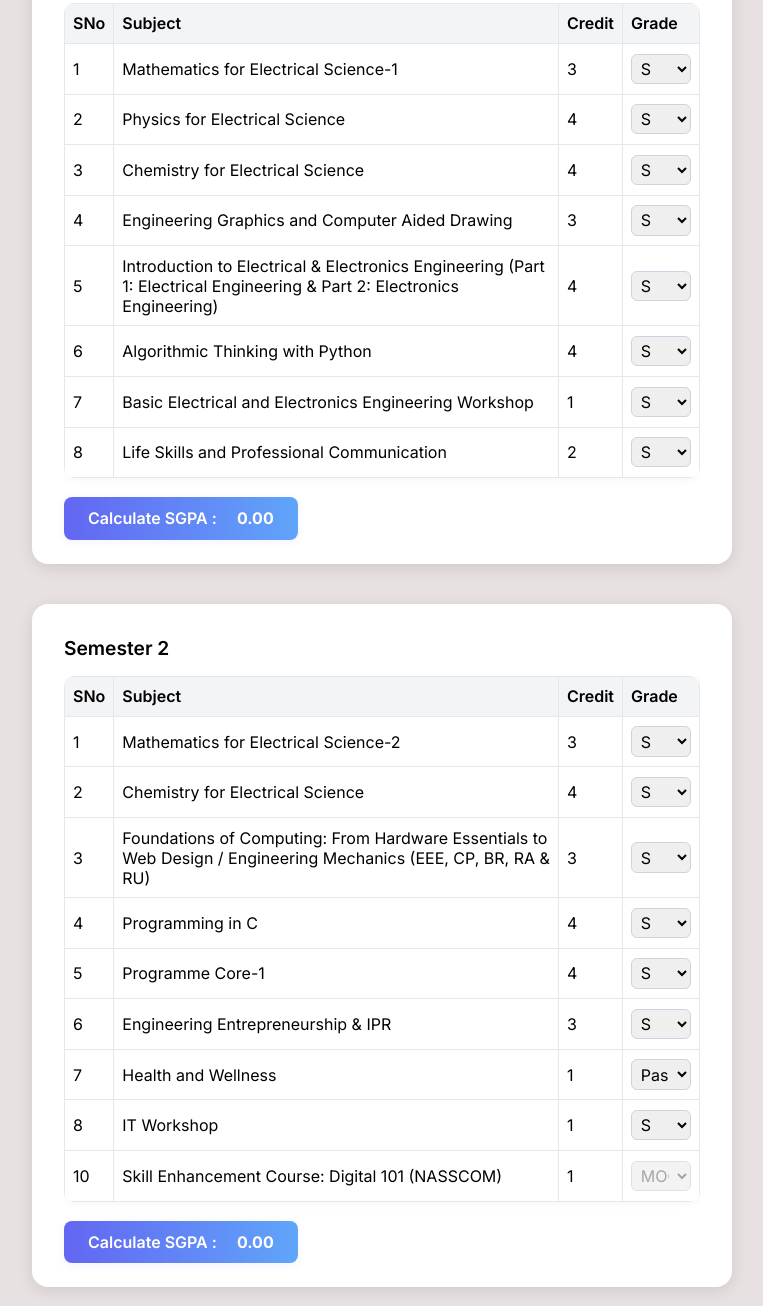
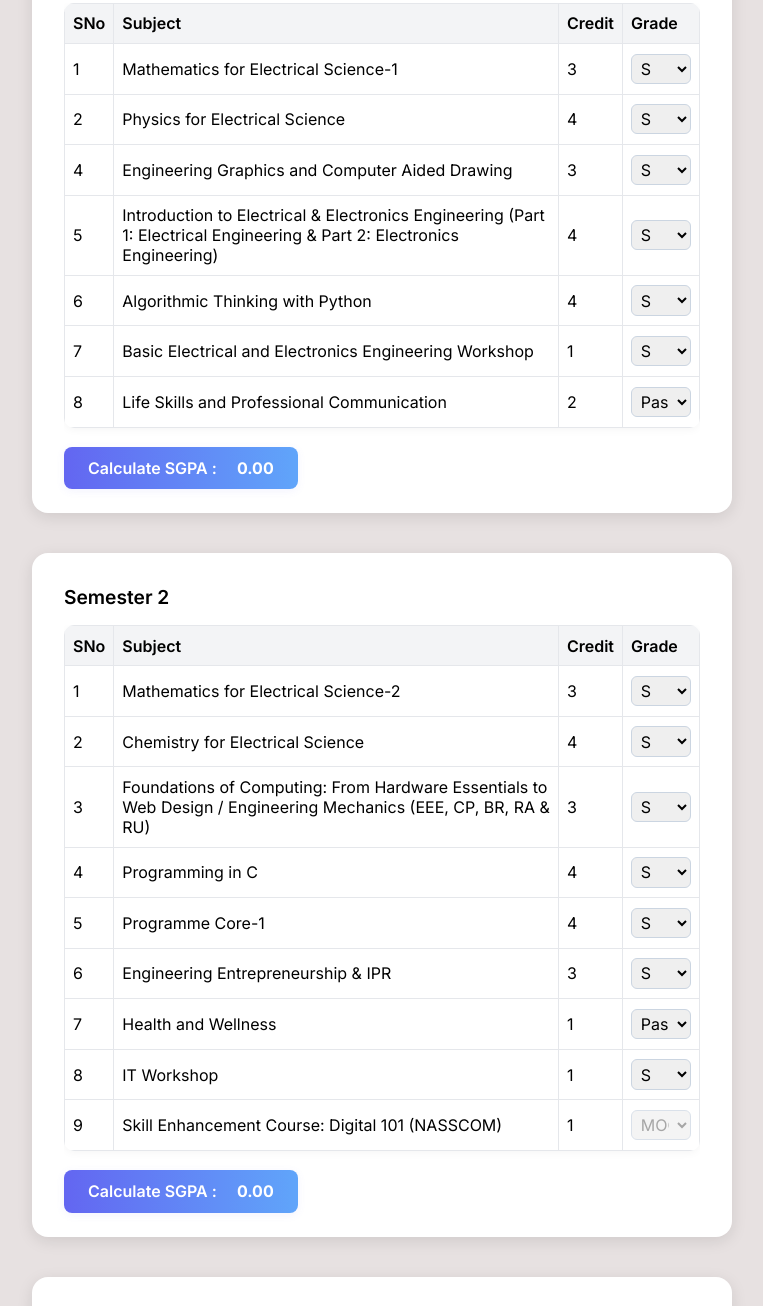
Before and after one commit to mallucoder101/KTU-GPA-Calculator, a plain HTML site: page GroupB.html in a window 1280 px wide. Shown: the part 243-1549 px from the top of the page, without its empty margins (258-1021 px from the left). Drawn offline with Linux system fonts and the light colour scheme.

Commit message:
Update GroupB.html

```diff
--- a/GroupB.html
+++ b/GroupB.html
@@ -204,12 +204,12 @@
             <tbody>
                 <tr><td data-label="SNo">1</td><td data-label="Subject">Mathematics for Electrical Science-1</td><td data-label="Credit">3</td><td data-label="Grade"><select class="grade-select"><option>S</option><option>A+</option><option>A</option><option>B+</option><option>B</option><option>C</option><option>P</option><option>F</option></select></td></tr>
                 <tr><td data-label="SNo">2</td><td data-label="Subject">Physics for Electrical Science</td><td data-label="Credit">4</td><td data-label="Grade"><select class="grade-select"><option>S</option><option>A+</option><option>A</option><option>B+</option><option>B</option><option>C</option><option>P</option><option>F</option></select></td></tr>
-                <tr><td data-label="SNo">3</td><td data-label="Subject">Chemistry for Electrical Science</td><td data-label="Credit">4</td><td data-label="Grade"><select class="grade-select"><option>S</option><option>A+</option><option>A</option><option>B+</option><option>B</option><option>C</option><option>P</option><option>F</option></select></td></tr>
                 <tr><td data-label="SNo">4</td><td data-label="Subject">Engineering Graphics and Computer Aided Drawing</td><td data-label="Credit">3</td><td data-label="Grade"><select class="grade-select"><option>S</option><option>A+</option><option>A</option><option>B+</option><option>B</option><option>C</option><option>P</option><option>F</option></select></td></tr>
                 <tr><td data-label="SNo">5</td><td data-label="Subject">Introduction to Electrical & Electronics Engineering (Part 1: Electrical Engineering & Part 2: Electronics Engineering)</td><td data-label="Credit">4</td><td data-label="Grade"><select class="grade-select"><option>S</option><option>A+</option><option>A</option><option>B+</option><option>B</option><option>C</option><option>P</option><option>F</option></select></td></tr>
                 <tr><td data-label="SNo">6</td><td data-label="Subject">Algorithmic Thinking with Python</td><td data-label="Credit">4</td><td data-label="Grade"><select class="grade-select"><option>S</option><option>A+</option><option>A</option><option>B+</option><option>B</option><option>C</option><option>P</option><option>F</option></select></td></tr>
                 <tr><td data-label="SNo">7</td><td data-label="Subject">Basic Electrical and Electronics Engineering Workshop</td><td data-label="Credit">1</td><td data-label="Grade"><select class="grade-select"><option>S</option><option>A+</option><option>A</option><option>B+</option><option>B</option><option>C</option><option>P</option><option>F</option></select></td></tr>
-                <tr><td data-label="SNo">8</td><td data-label="Subject">Life Skills and Professional Communication</td><td data-label="Credit">2</td><td data-label="Grade"><select class="grade-select"><option>S</option><option>A+</option><option>A</option><option>B+</option><option>B</option><option>C</option><option>P</option><option>F</option></select></td></tr>
+                <tr><td data-label="SNo">8</td><td data-label="Subject">Life Skills and Professional Communication</td><td data-label="Credit">2</td><td data-label="Grade"><select class="grade-select hw-select"><option>Pass</option><option>Fail</option></select></td></tr>
+
             </tbody>
         </table></div>
         <button class="sgpa-btn" onclick="calculateSGPA(1)">Calculate SGPA : <span class="sgpa-result" id="sgpa1">0.00</span></button>
@@ -234,7 +234,7 @@
                 <tr><td data-label="SNo">6</td><td data-label="Subject">Engineering Entrepreneurship & IPR</td><td data-label="Credit">3</td><td data-label="Grade"><select class="grade-select"><option>S</option><option>A+</option><option>A</option><option>B+</option><option>B</option><option>C</option><option>P</option><option>F</option></select></td></tr>
                 <tr><td data-label="SNo">7</td><td data-label="Subject">Health and Wellness</td><td data-label="Credit">1</td><td data-label="Grade"><select class="grade-select hw-select"><option>Pass</option><option>Fail</option></select></td></tr>
                 <tr><td data-label="SNo">8</td><td data-label="Subject">IT Workshop</td><td data-label="Credit">1</td><td data-label="Grade"><select class="grade-select"><option>S</option><option>A+</option><option>A</option><option>B+</option><option>B</option><option>C</option><option>P</option><option>F</option></select></td></tr>
-                <tr><td data-label="SNo">10</td><td data-label="Subject">Skill Enhancement Course: Digital 101 (NASSCOM)</td><td data-label="Credit">1</td><td data-label="Grade"><select class="grade-select" disabled><option>MOOC</option></select></td></tr>
+                <tr><td data-label="SNo">9</td><td data-label="Subject">Skill Enhancement Course: Digital 101 (NASSCOM)</td><td data-label="Credit">1</td><td data-label="Grade"><select class="grade-select" disabled><option>MOOC</option></select></td></tr>
             </tbody>
         </table></div>
         <button class="sgpa-btn" onclick="calculateSGPA(2)">Calculate SGPA : <span class="sgpa-result" id="sgpa2">0.00</span></button>
```
